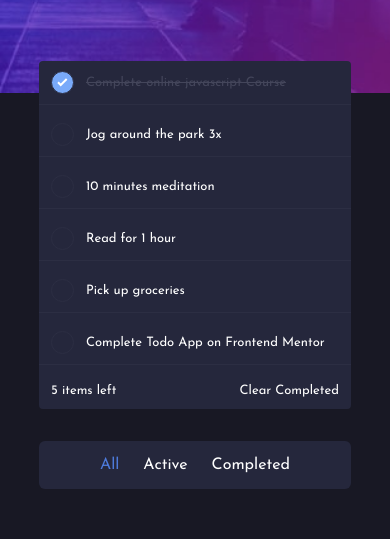
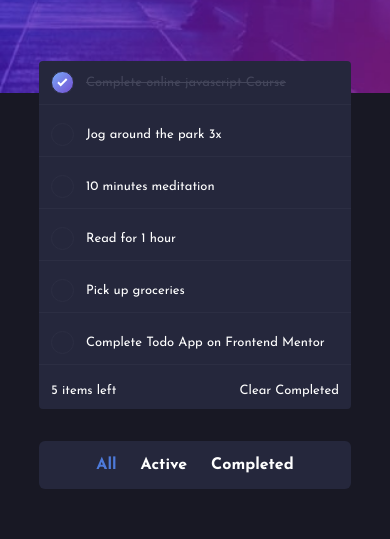
Before and after one commit to BigDahn/TODO-APP, a React (Vite) app: page / in a window 390 px wide. Shown: the part 160-699 px from the top of the page. Built offline with nearby package versions, Linux system fonts and the light colour scheme; a web font is replaced by a local one.

Commit message:
initial commit

```diff
--- a/src/Components/MainContent.jsx
+++ b/src/Components/MainContent.jsx
@@ -36,7 +36,7 @@ function MainContent() {
                   <button
                     className={`${
                       isCompleted && isDarkMode
-                        ? "rounded-full w-[23px] h-[23px] bg-[#79aafa] outline-none  border-1 border-[#2c2e43] flex items-center justify-center cursor-pointer "
+                        ? "rounded-full w-[23px] h-[23px] bg-[linear-gradient(to_right_bottom,#79aafa,#734ed1)] outline-none  border-1 border-[#2c2e43] flex items-center justify-center cursor-pointer "
                         : isCompleted && !isDarkMode
                         ? "rounded-full w-[23px] h-[23px] bg-[#79aafa] outline-none border-1  border-gray-100   flex items-center justify-center cursor-pointer hover:border-y-[#7b96b9] hover:border-x-[#695d92] "
                         : !isCompleted && isDarkMode
@@ -78,7 +78,7 @@ function MainContent() {
           })}
           <div className="flex items-center justify-between px-3 py-2 text-center text-[13px]">
             <h4>{ItemsLeft} items left</h4>
-            <div className="hidden md:flex items-center gap-2 text-center text-[13px]">
+            <div className="hidden md:flex font-bold items-center gap-2 text-center text-[13px]">
               {listFilter.map((s, index) => {
                 return (
                   <button
@@ -109,8 +109,8 @@ function MainContent() {
       <div
         className={`${
           isDarkMode
-            ? "bg-[#25273c] font-Josefin text-white m-auto max-w-[80%] lg:max-w-[30%]  rounded-md md:hidden"
-            : "bg-[#fff] font-Josefin text-[#5f606e] m-auto max-w-[80%] lg:max-w-[30%]  rounded-md md:hidden shadow-2xl"
+            ? "bg-[#25273c] font-Josefin font-bold text-white m-auto max-w-[80%] lg:max-w-[30%]  rounded-md md:hidden"
+            : "bg-[#fff] font-Josefin text-[#5f606e] font-bold m-auto max-w-[80%] lg:max-w-[30%]  rounded-md md:hidden shadow-2xl"
         }`}
       >
         <div className="flex items-center justify-center gap-6 py-3  ">
```
